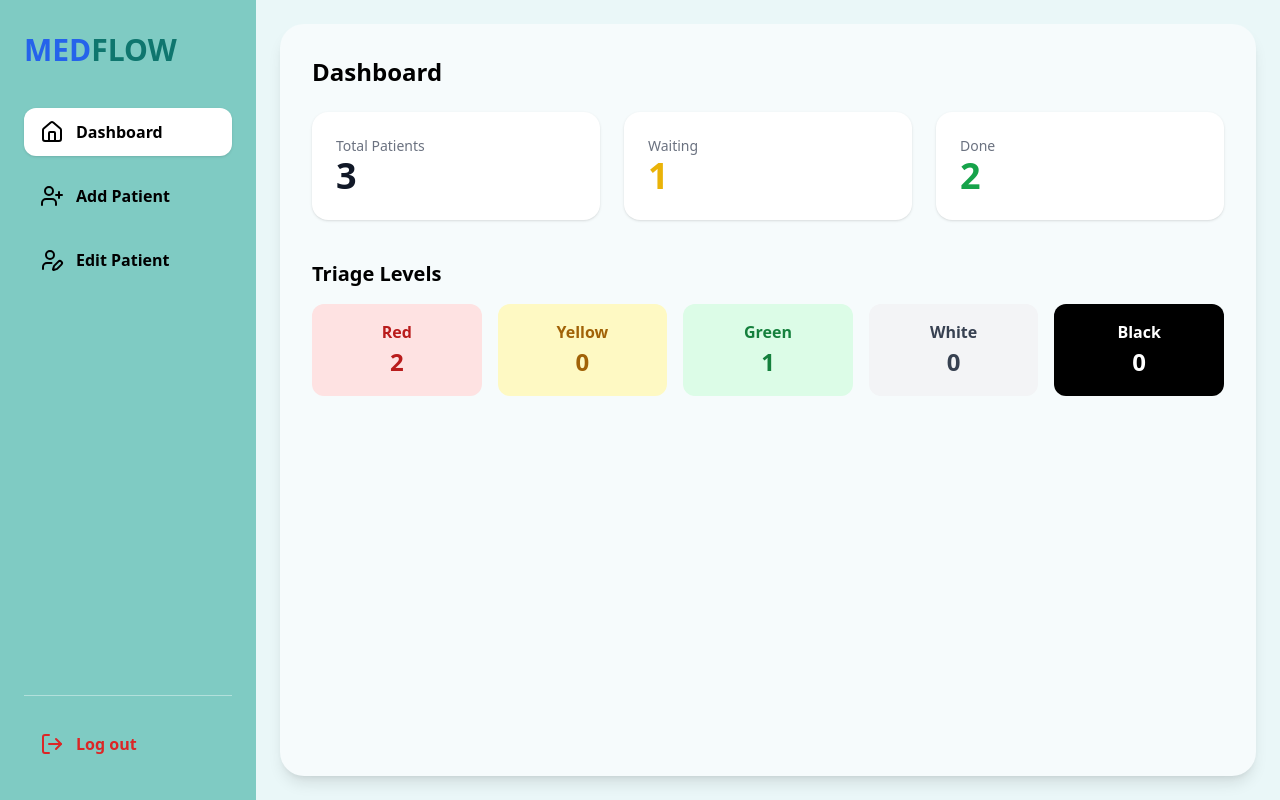
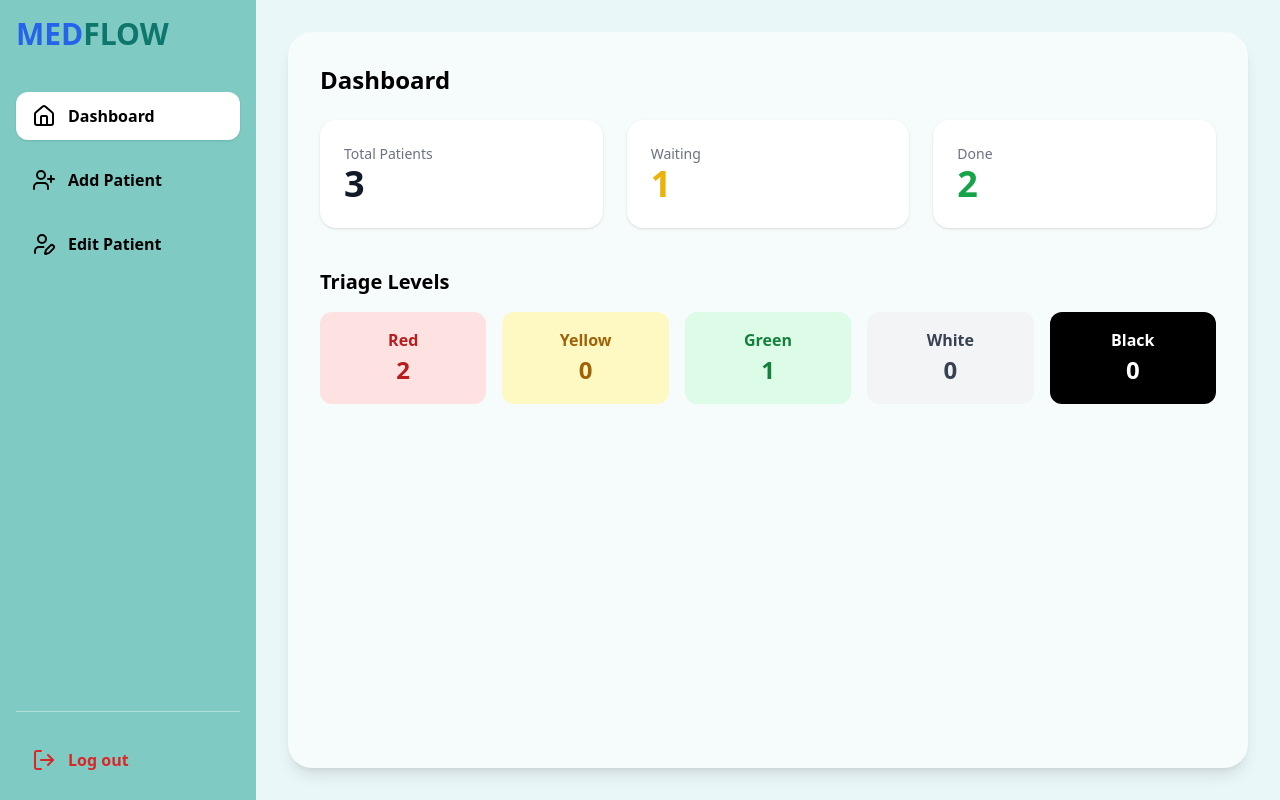
Before and after one commit to lils2409/Fake-docters, a Flask app: page /dashboard in a window 1280 px wide. Run offline with Flask 3, Linux system fonts and the light colour scheme; a user stored in the database is signed in; data comes from the database, SQL or seed files in the repository; some libraries are stand-ins or nearby versions.

Commit message:
nav bar conts

```diff
--- a/templates/add_patient.html
+++ b/templates/add_patient.html
@@ -8,7 +8,7 @@
 </head>
 <body class="bg-[#EAF7F8] min-h-screen flex">
     <!--side bar-->
-    <aside class="w-64 bg-gradient-to-b from-[#7FCBC3] to-[#6ABEB6] flex flex-col p-5">
+    <aside class="w-64 bg-gradient-to-b from-[#7FCBC3] to-[#6ABEB6] flex flex-col p-5 overflow-hidden">
         <h1 class="text-4xl font-bold mb-6 leading-none">
             <span class="text-blue-900">MED</span><span class="text-blue-400">FLOW</span>
         </h1>
--- a/templates/dashboard.html
+++ b/templates/dashboard.html
@@ -7,10 +7,10 @@
     <script src="https://unpkg.com/lucide@latest"></script>
 </head>
 
-<body class="bg-[#EAF7F8] min-h-screen flex font-sans"
+<body class="bg-[#EAF7F8] h-screen overflow-hidden flex font-sans">
 
 <!-- SIDEBAR -->
-<aside class="w-64 bg-[#7FCBC3] flex flex-col px-6 py-8">
+<aside class="w-64 bg-[#7FCBC3] flex flex-col p-4 h-screen">
 
     <!-- LOGO -->
     <h1 class="text-3xl font-bold text-blue-600 mb-10">
@@ -28,7 +28,7 @@
             <i data-lucide="user-plus"></i> Add Patient
         </button>
 
-        <button onclick="showPage('edit', this)" class="nav-btn">
+        <button onclick="showPage('edit', this)" class="nav-btn mt-6">
             <i data-lucide="user-pen"></i> Edit Patient
         </button>
 
@@ -44,7 +44,7 @@
 </aside>
 
 <!-- MAIN CONTENT -->
-<main class="flex-1 p-6">
+<main class="flex-1 p-8 h-screen overflow-y-auto ">
 <section class="bg-[#F6FBFC] rounded-3xl shadow-lg min-h-full p-8">
 
 <!-- DASHBOARD -->
```
